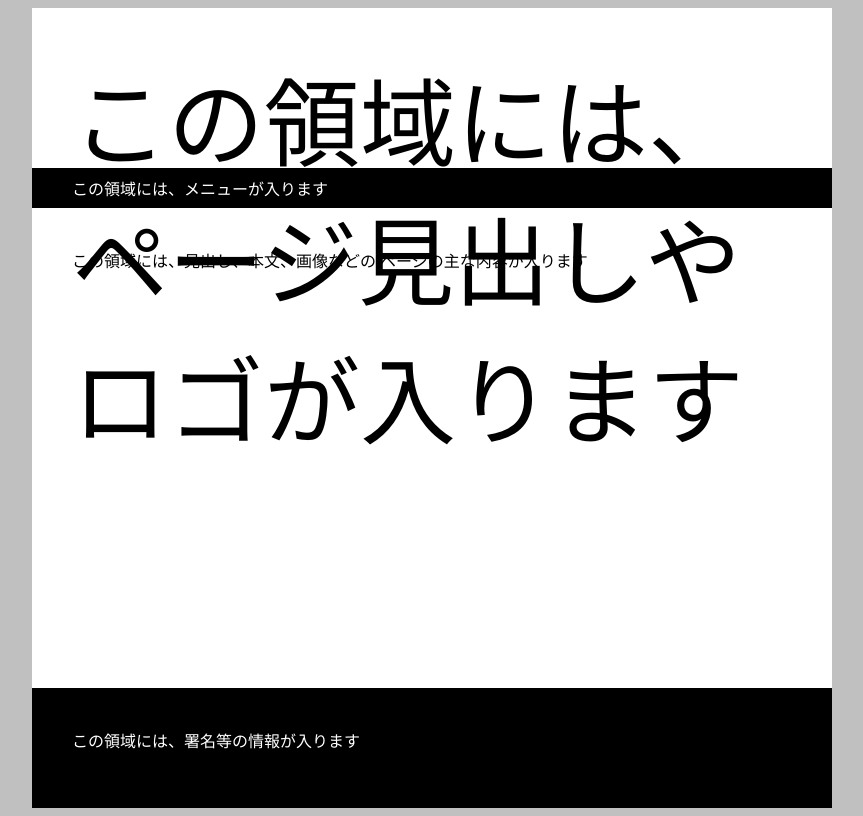
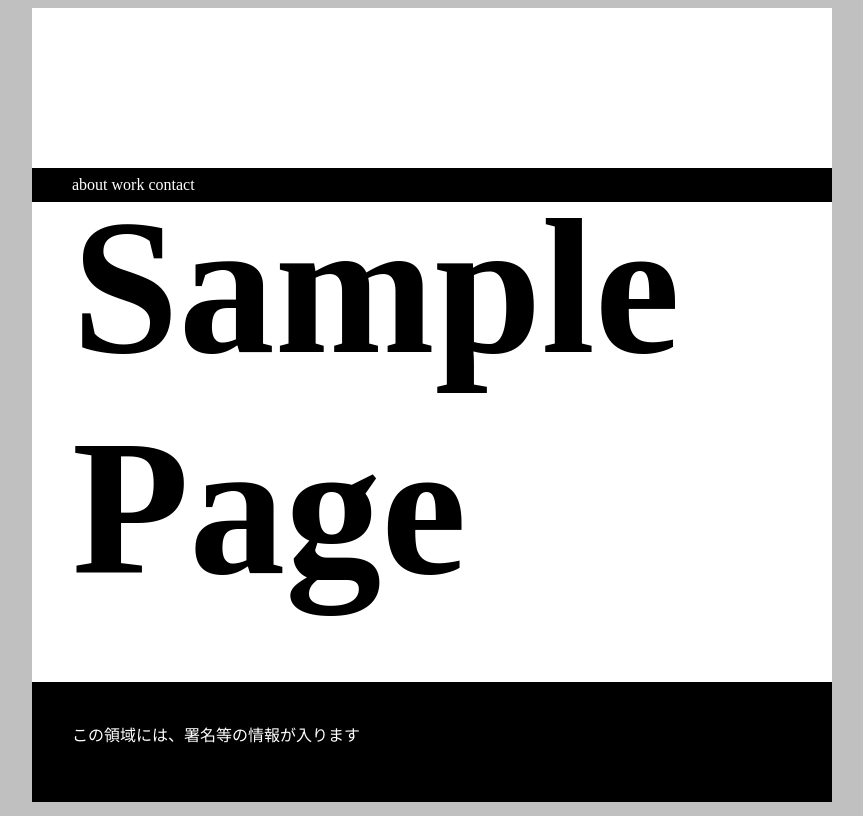
Before and after one commit to SocialdesignAoi/css_sample_03, a plain HTML site: page index.html in a window 1280 px wide. Shown: the whole page, without its empty margins (208-1071 px from the left). Drawn offline with Linux system fonts and the light colour scheme.

Commit message:
Update index.html

```diff
--- a/index.html
+++ b/index.html
@@ -4,23 +4,22 @@
   <head>
     <meta charset="UTF-8">
     <link rel="stylesheet" href="style.css">
-    <title> [ サイトのタイトル ] </title>
+    <title>  Sample Page </title>
   </head>
 
   <body>
     <div id="container">
 
       <header>
-        この領域には、ページ見出しやロゴが入ります
+        <h1>Sample Page</h1>
       </header>
 
       <nav>
-        この領域には、メニューが入ります
+        about  work  contact
       </nav>
 
       <div id="contents">
-        この領域には、見出し、本文、画像などの
-        ページの主な内容が入ります
+
       </div>
 
       <footer>
```
